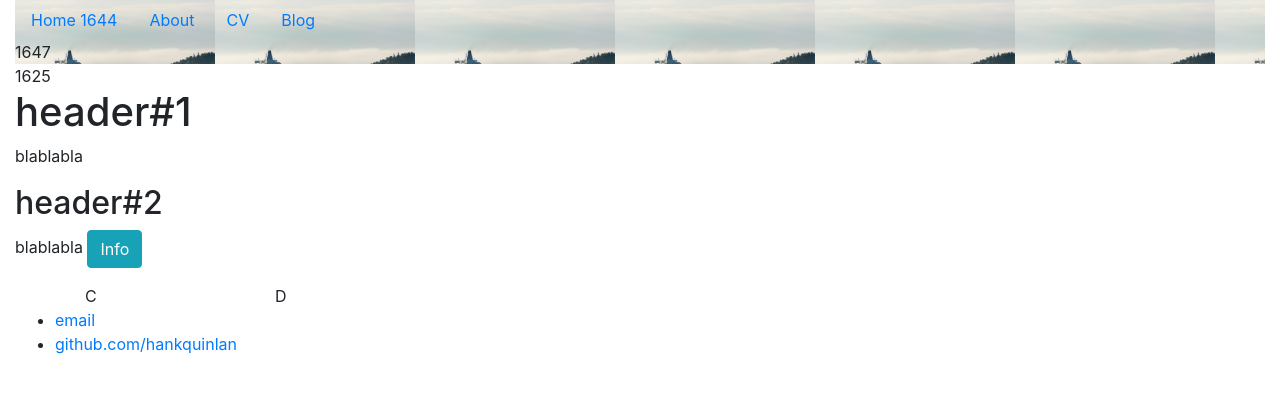
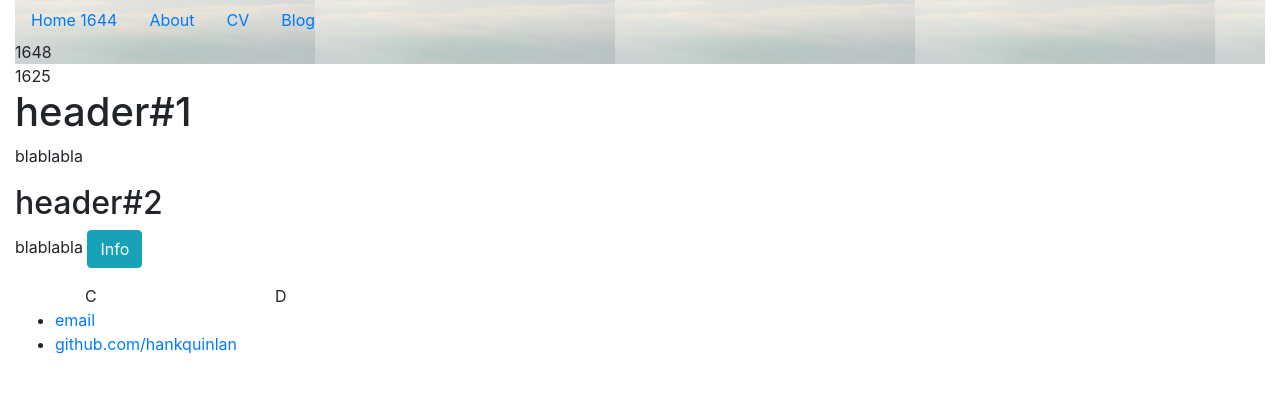
Before and after one commit to OrgaEvolutions/Nathoup.github.io, a Jekyll site: the page built from index.html, in a window 1280 px wide. Shown: the top 393 px of the page. Built offline with Jekyll 4.4.1, drawn with Linux system fonts in a browser that asks for light colours.

Commit message:
Update header.html

```diff
--- a/_includes/header.html
+++ b/_includes/header.html
@@ -1,4 +1,4 @@
-<header style="background-image: url(/images/cover.jpg);background-size: 200px;">
+<header style="background-image: url(/images/cover.jpg);background-size: auto 200px;">
 	<ul class="nav nav-pills">
 		<li class="nav-item">
 			<a class="nav-link" href="/!">Home 1644</a>
@@ -13,5 +13,5 @@
 			<a class="nav-link" href="/articles">Blog</a>
 		</li>
 	</ul>
-	1647
+	1648
 </header>
```
